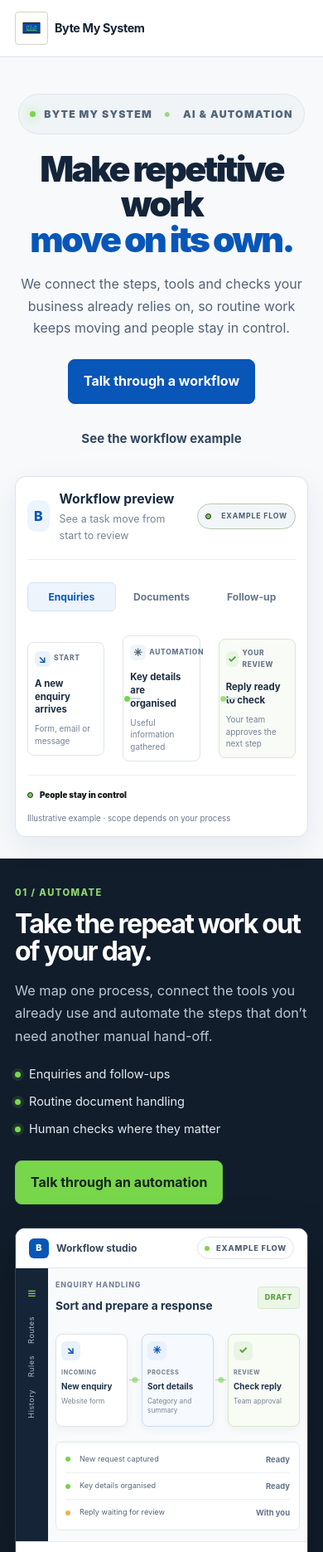
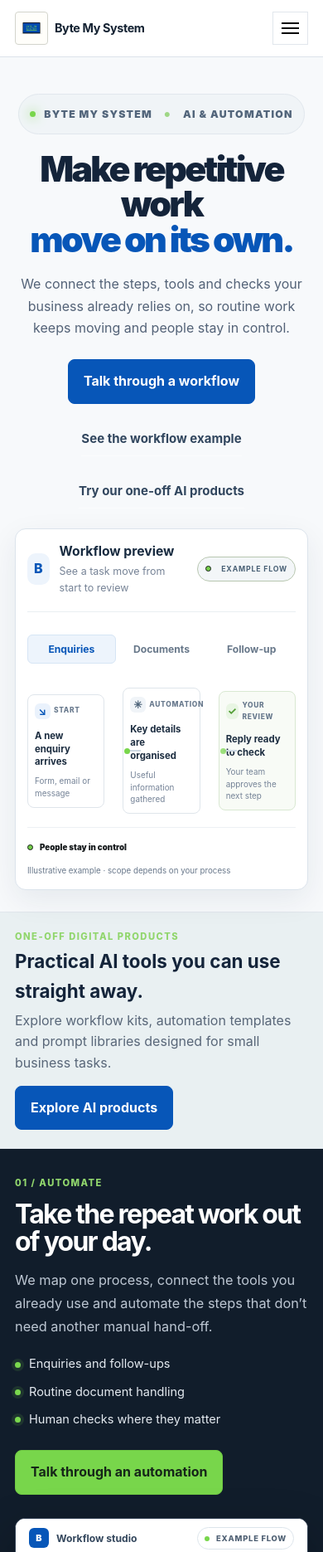
Before and after one commit to Tooth10/bytemysystem-site, a plain HTML site: page index.html in a window 390 px wide. Shown: the top 1871 px of the page at 83% size. Drawn offline with Linux system fonts and the light colour scheme.

Commit message:
Add mobile menu and AI product promotion

```diff
--- a/index.html
+++ b/index.html
@@ -69,6 +69,9 @@
       object-fit:contain;
       padding:6px;
     }
+    .menu-toggle{display:none}
+    .menu-toggle span:not(.sr-only){display:block;width:21px;height:2px;background:currentColor;margin:4px 0}
+    .sr-only{position:absolute;width:1px;height:1px;padding:0;margin:-1px;overflow:hidden;clip:rect(0,0,0,0);white-space:nowrap;border:0}
     .nav-wrap{
       display:flex;
       align-items:center;
@@ -511,7 +514,11 @@
     @media (max-width: 920px){
       .lane-grid, .strip, .proof-grid, .connect-grid{ grid-template-columns:1fr; }
       .form-grid{ grid-template-columns:1fr; }
-      nav{ display:none; }
+      .nav-wrap{position:relative}
+      .menu-toggle{display:block;background:transparent;border:1px solid var(--line);padding:8px 10px;cursor:pointer}
+      nav{display:none;position:absolute;right:0;top:calc(100% + 12px);z-index:20;min-width:210px;padding:10px;background:var(--surface);border:1px solid var(--line);box-shadow:4px 4px 0 var(--text);flex-direction:column;align-items:stretch;gap:2px}
+      nav.is-open{display:flex}
+      nav a{padding:11px 12px}
       .nav-wrap{ justify-content:flex-end; }
       .carousel-slide{ flex-basis:100%; }
       .car-btn{ display:none; }
@@ -523,6 +530,11 @@
       .seg{ min-width:0; }
     }
 
+    .product-promo{padding:22px 0;background:#e9f0f2;border-block:1px solid var(--line)}
+    .product-promo-inner{display:flex;align-items:center;justify-content:space-between;gap:28px}
+    .product-promo h2{margin:5px 0;font-size:clamp(1.4rem,2.4vw,2rem)}
+    .product-promo p{margin:0;color:var(--muted)}
+    @media(max-width:700px){.product-promo-inner{align-items:flex-start;flex-direction:column;gap:14px}}
     /* Byte My System: bold, hands-on and distinct from DataWorx */
     :root{
       --bg:#f4f2e9;--surface:#fffefa;--text:#171b1d;--muted:#5a6265;
@@ -1229,13 +1241,14 @@
         <span>Byte My System</span>
       </a>
       <div class="nav-wrap">
-        <nav aria-label="Primary navigation">
+        <button class="menu-toggle" type="button" aria-expanded="false" aria-controls="primary-navigation"><span></span><span></span><span></span><span class="sr-only">Open menu</span></button>
+        <nav id="primary-navigation" aria-label="Primary navigation">
           <a href="#ai">AI &amp; automation</a>
-          <a href="ai-products.html">AI products</a>
           <a href="#website-pricing">Websites</a>
           <a href="#proof">Use cases</a>
           <a href="#pricing">Pricing</a>
           <a href="#pc">PC help</a>
+          <a href="ai-products.html">AI products</a>
         </nav>
         <a class="btn btn-solid" href="#contact" data-service="AI &amp; automation">Discuss an AI idea</a>
       </div>
@@ -1254,6 +1267,7 @@
               <div class="actions">
                 <a class="btn btn-solid" href="#contact" data-service="AI &amp; automation">Talk through a workflow <span aria-hidden="true">↗</span></a>
                 <a class="hero-link" href="#workflow-demo">See the workflow example <span aria-hidden="true">↓</span></a>
+                <a class="hero-link product-link" href="ai-products.html">Try our one-off AI products <span aria-hidden="true">↗</span></a>
               </div>
             </div>
 
@@ -1297,6 +1311,8 @@
 
         </div>
     </section>
+
+    <section class="product-promo" aria-labelledby="product-promo-title"><div class="container product-promo-inner"><div><span class="feature-index">ONE-OFF DIGITAL PRODUCTS</span><h2 id="product-promo-title">Practical AI tools you can use straight away.</h2><p>Explore workflow kits, automation templates and prompt libraries designed for small business tasks.</p></div><a class="btn btn-solid" href="ai-products.html">Explore AI products <span aria-hidden="true">↗</span></a></div></section>
 
     <section id="ai" class="automation-showcase">
       <div class="container">
@@ -1559,6 +1575,9 @@
   </footer>
 
     <script>
+    document.querySelector('.menu-toggle')?.addEventListener('click',function(){const nav=document.getElementById('primary-navigation');const open=this.getAttribute('aria-expanded')!=='true';this.setAttribute('aria-expanded',String(open));this.querySelector('.sr-only').textContent=open?'Close menu':'Open menu';nav.classList.toggle('is-open',open)});
+    document.querySelectorAll('#primary-navigation a').forEach(a=>a.addEventListener('click',()=>{document.querySelector('.menu-toggle')?.setAttribute('aria-expanded','false');document.getElementById('primary-navigation')?.classList.remove('is-open')}));
+
     document.getElementById("year").textContent = new Date().getFullYear();
     (function(){
       const messageBox = document.getElementById("qMessage");
```
